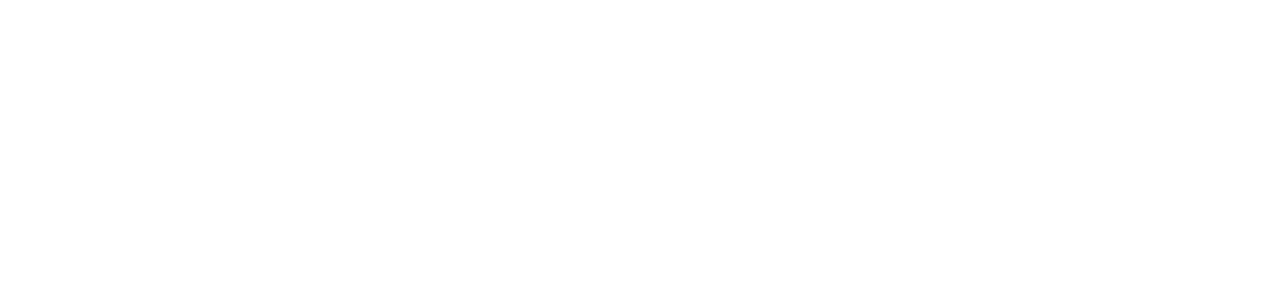
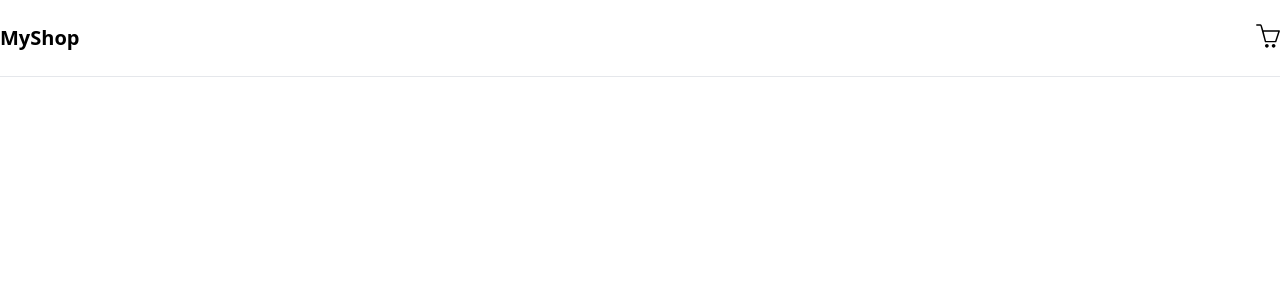
Before and after one commit to ltryczynski/myshop, a React (Create React App) app: page / in a window 1280 px wide. Shown: the top 300 px of the page. Built offline with nearby package versions, Linux system fonts and the light colour scheme.

Commit message:
Created header component with logo and basket, added simple state to basket to change color for later configuration with redux

```diff
--- a/src/App.tsx
+++ b/src/App.tsx
@@ -1,5 +1,11 @@
+import Header from "./components/header";
+
 function App() {
-  return <div className="App"></div>;
+  return (
+    <div className="App">
+      <Header />
+    </div>
+  );
 }
 
 export default App;
--- /dev/null
+++ b/src/components/basket.tsx
@@ -0,0 +1,21 @@
+import React from "react";
+export default function Basket({
+  fill = "#000000",
+  className,
+}: {
+  fill?: string;
+  className?: string;
+}) {
+  return (
+    <svg
+      className={className}
+      fill={fill}
+      width="32px"
+      height="32px"
+      viewBox="0 0 32 32"
+      version="1.1"
+      xmlns="http://www.w3.org/2000/svg">
+      <path d="M31.739 8.875c-0.186-0.264-0.489-0.422-0.812-0.422h-21.223l-1.607-5.54c-0.63-2.182-2.127-2.417-2.741-2.417h-4.284c-0.549 0-0.993 0.445-0.993 0.993s0.445 0.993 0.993 0.993h4.283c0.136 0 0.549 0 0.831 0.974l5.527 20.311c0.12 0.428 0.511 0.724 0.956 0.724h13.499c0.419 0 0.793-0.262 0.934-0.657l4.758-14.053c0.11-0.304 0.064-0.643-0.122-0.907zM25.47 22.506h-12.046l-3.161-12.066h19.253zM23.5 26.504c-1.381 0-2.5 1.119-2.5 2.5s1.119 2.5 2.5 2.5 2.5-1.119 2.5-2.5c0-1.381-1.119-2.5-2.5-2.5zM14.5 26.504c-1.381 0-2.5 1.119-2.5 2.5s1.119 2.5 2.5 2.5 2.5-1.119 2.5-2.5c0-1.381-1.119-2.5-2.5-2.5z"></path>
+    </svg>
+  );
+}
--- /dev/null
+++ b/src/components/header.tsx
@@ -0,0 +1,17 @@
+import React, { useState } from "react";
+import Logo from "./logo";
+import Basket from "./basket";
+
+export default function Header() {
+  // eslint-disable-next-line @typescript-eslint/no-unused-vars
+  const [isEmpty, setIsEmpty] = useState(true);
+
+  return (
+    <header className="w-full py-6 border-b">
+      <div className="container mx-auto flex justify-between">
+        <Logo />
+        <Basket fill={isEmpty ? "#000000" : "#ff0000"} className="w-6 h-6" />
+      </div>
+    </header>
+  );
+}
--- /dev/null
+++ b/src/components/logo.tsx
@@ -0,0 +1,5 @@
+import React from "react";
+
+export default function Logo() {
+  return <div className="text-xl font-bold">MyShop</div>;
+}
```
